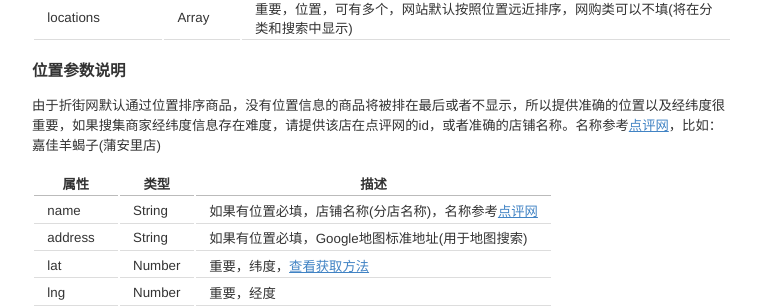
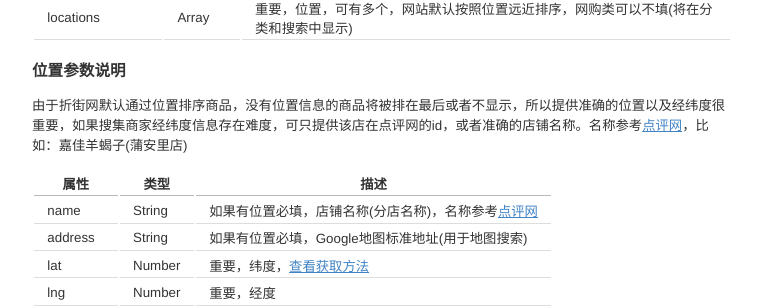
Before and after one commit to yzpower/zhejie.github.com, a Jekyll site: the page built from index.md, in a window 1280 px wide and 900 px high, scrolled down 1738 px. Shown: the part 401-709 px from the top of the window, without its empty margins (258-1019 px from the left). Built offline with Jekyll 4.4.1, drawn with Linux system fonts in a browser that asks for light colours; comment, search, counter and statistics services are not loaded.

Commit message:
Fix info

```diff
--- a/index.md
+++ b/index.md
@@ -102,7 +102,7 @@ locations		|Array		|重要，位置，可有多个，网站默认按照位置远
 
 ###位置参数说明
 
-由于折街网默认通过位置排序商品，没有位置信息的商品将被排在最后或者不显示，所以提供准确的位置以及经纬度很重要，如果搜集商家经纬度信息存在难度，请提供该店在点评网的id，或者准确的店铺名称。名称参考[点评网](http://www.dianping.com)，比如：嘉佳羊蝎子(蒲安里店)
+由于折街网默认通过位置排序商品，没有位置信息的商品将被排在最后或者不显示，所以提供准确的位置以及经纬度很重要，如果搜集商家经纬度信息存在难度，可只提供该店在点评网的id，或者准确的店铺名称。名称参考[点评网](http://www.dianping.com)，比如：嘉佳羊蝎子(蒲安里店)
 
 属性			|类型		|描述
 ------------------------|---------------|-----------
```
